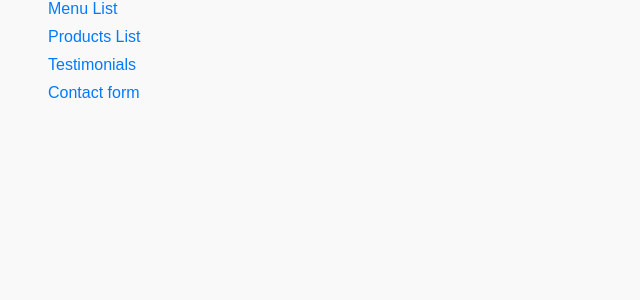
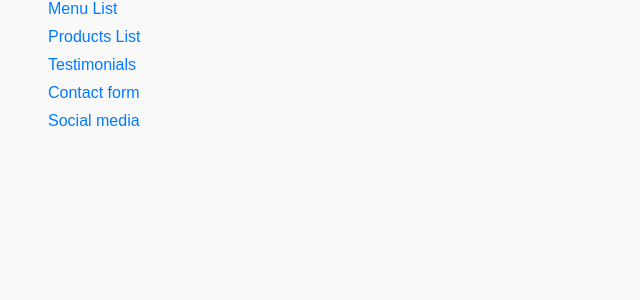
Before and after one commit to dhan2501/mpgBackend, a Django app: page / in a window 1280 px wide. Shown: the part 240-540 px from the top of the page, without its empty margins (0-640 px from the left). Run offline with Django 5.2, Linux system fonts and the light colour scheme.

Commit message:
Update home.html

```diff
--- a/templates/home.html
+++ b/templates/home.html
@@ -28,7 +28,7 @@
       <li><a href="/api/products/">Products List</a></li>
       <li><a href="/api/testimonials/">Testimonials</a></li>
       <li><a href="/api/contact/">Contact form</a></li>
-      <!-- <li><a href="/api/testimonials/">Testimonials</a></li> -->
+      <li><a href="/api/social-media/">Social media </a></li>
   </ul>
 </body>
 </html>
```
